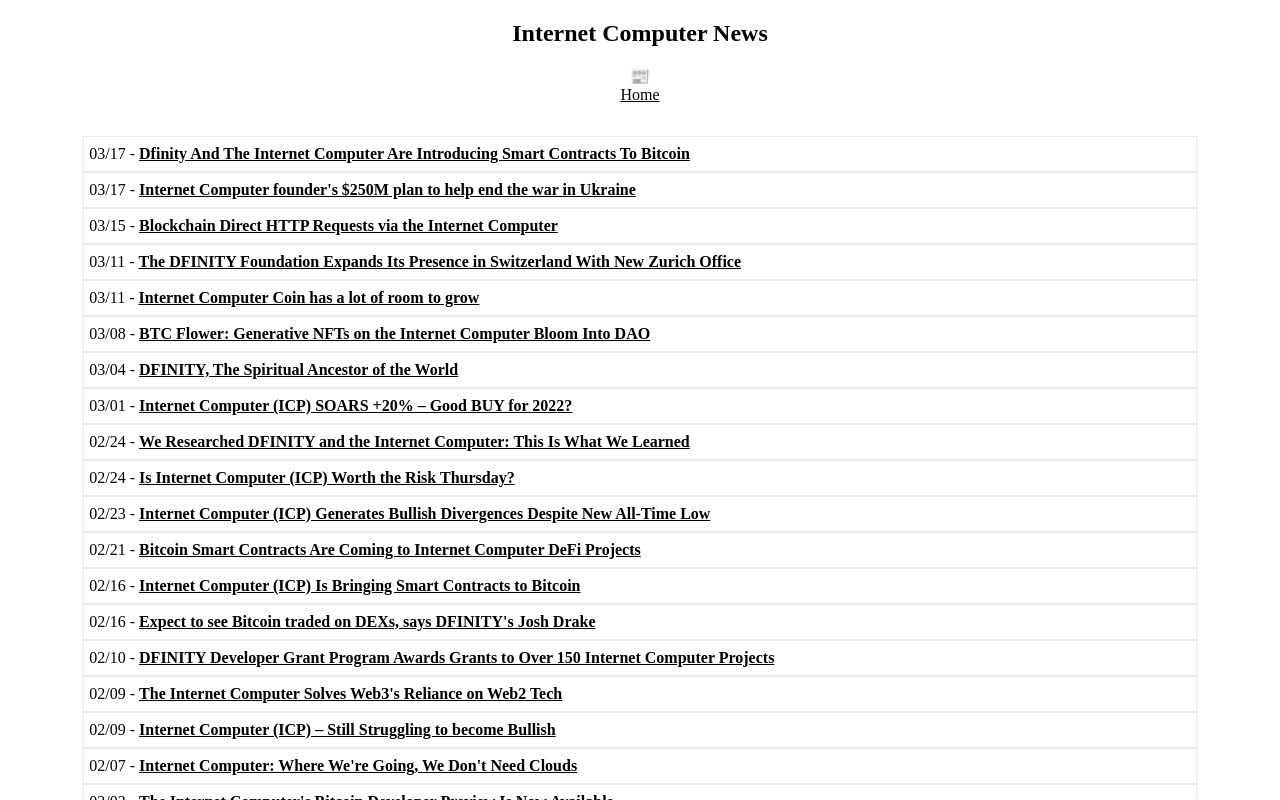
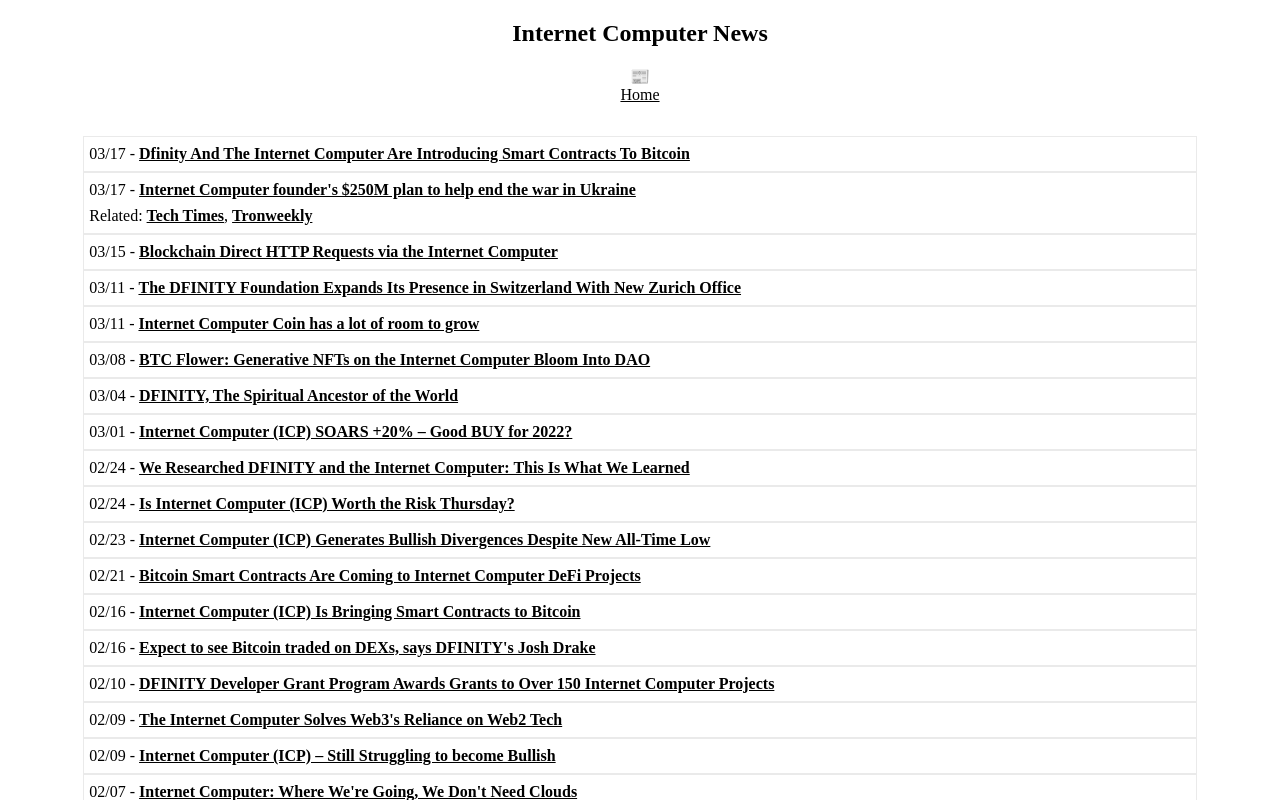
Before and after one commit to rjlucasm/ictoday, a Next.js app: page /news/2022 in a window 1280 px wide. Shown: the top 800 px of the page. Built offline with nearby package versions, Linux system fonts and the light colour scheme.

Commit message:
More news 03/17

```diff
--- a/pages/news/2022.js
+++ b/pages/news/2022.js
@@ -22,6 +22,9 @@
             </div>
             <div className="pagescard">03/17 -&nbsp;
                 <a href="https://cointelegraph.com/news/internet-computer-founder-s-250m-plan-to-help-end-the-war-in-ukraine" target="_blank" rel="noopener noreferrer">Internet Computer founder&apos;s $250M plan to help end the war in Ukraine</a>
+                <p>Related:&nbsp;
+                <a href="https://www.techtimes.com/articles/273109/20220317/founder-of-dfinity-suggests-paying-russians-250-million-in-crypto-to-watch-whats-happening-in-ukraine.htm" target="_blank" rel="noopener noreferrer">Tech Times</a>,&nbsp;
+                <a href="https://www.tronweekly.com/icp-plans-a-250m-fund-to-help-ukraine-stop-war/" target="_blank" rel="noopener noreferrer">Tronweekly</a></p>
             </div>
             <div className="pagescard">03/15 -&nbsp;
                 <a href="https://thenewstack.io/blockchain-direct-http-requests-via-the-internet-computer/" target="_blank" rel="noopener noreferrer">Blockchain Direct HTTP Requests via the Internet Computer</a>
```
